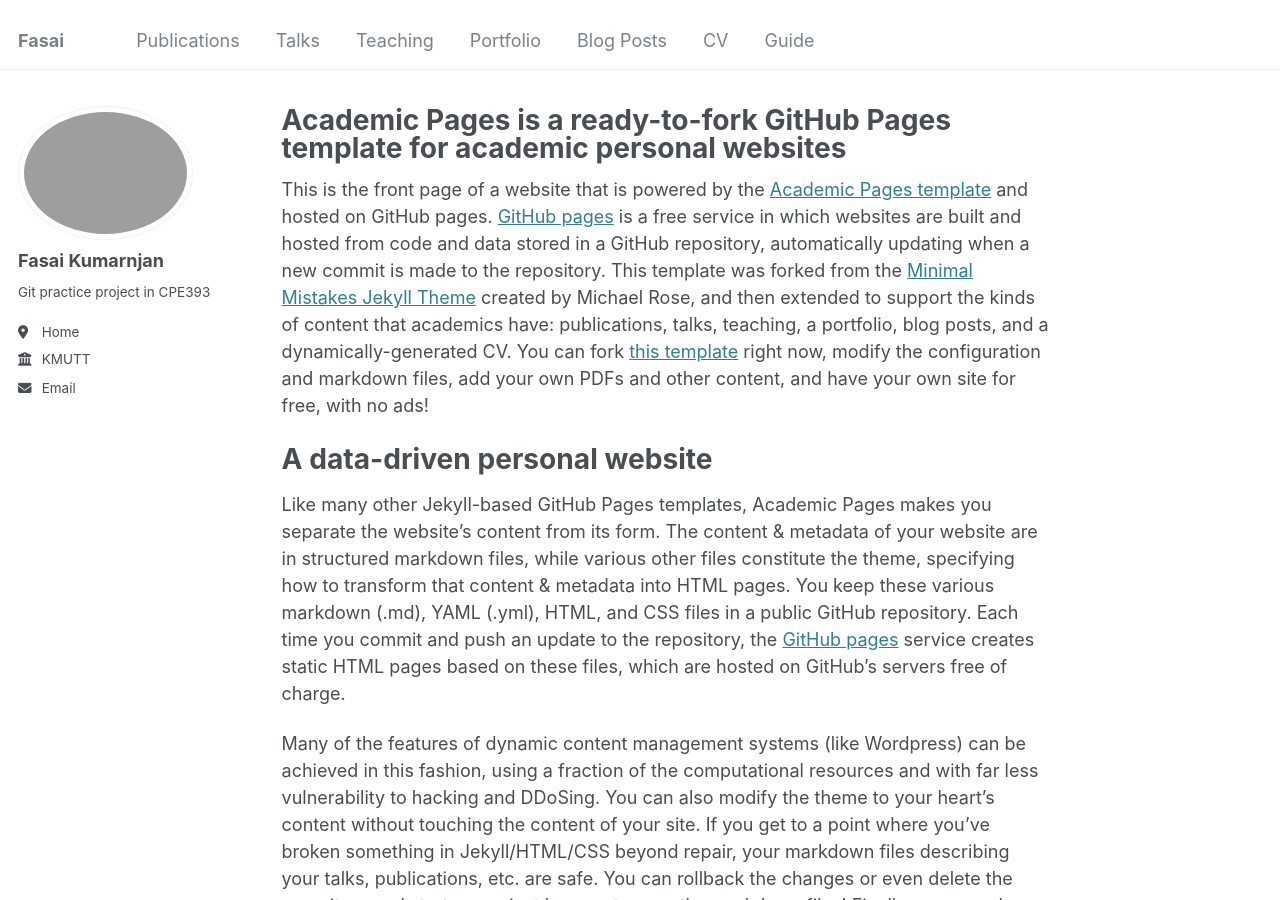
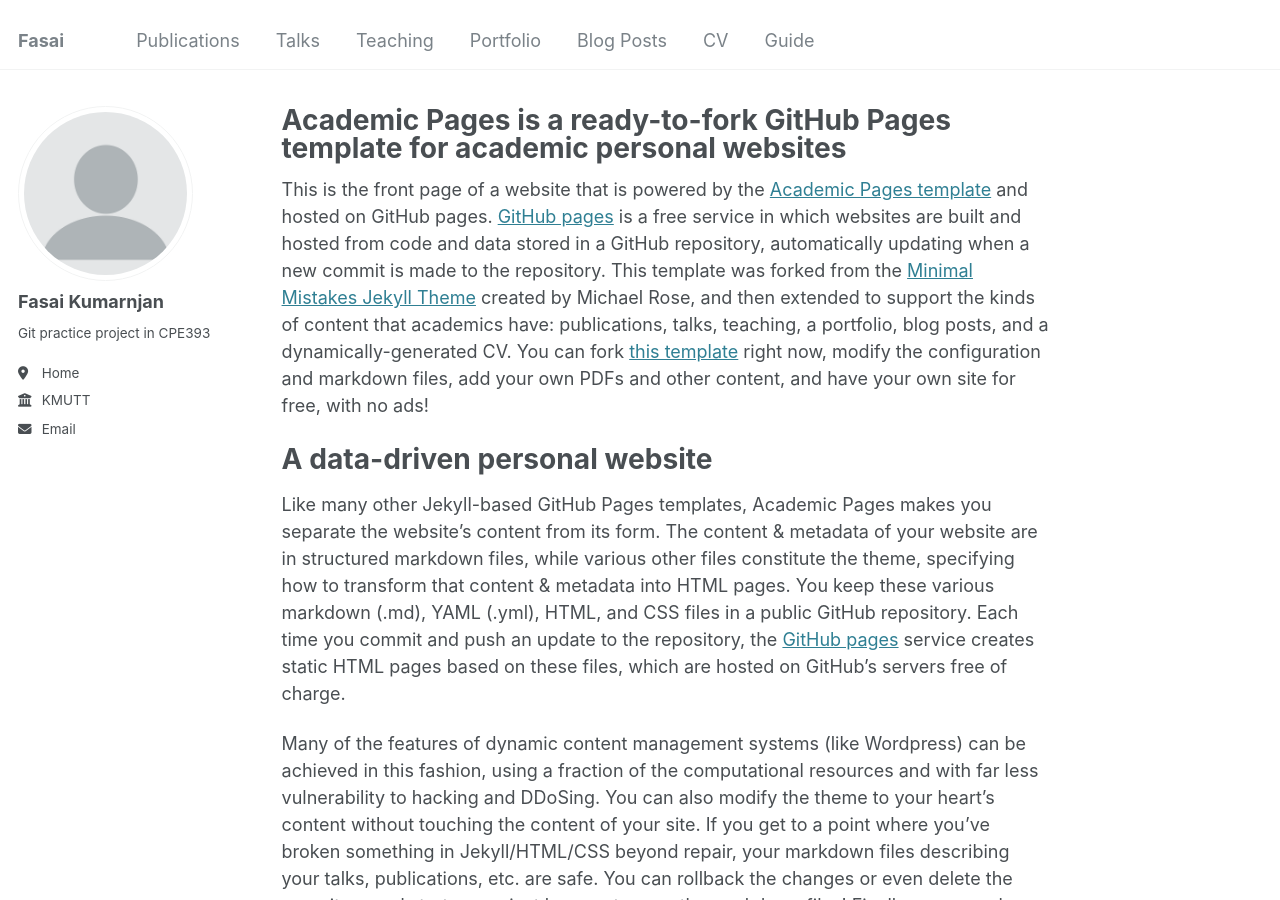
Before and after one commit to FasaiKJ/FasaiKJ.github.io, a Jekyll site: the page built from _pages/about.md, in a window 1280 px wide and 900 px high. Built offline with Jekyll 4.4.1, drawn with Linux system fonts in a browser that asks for light colours.

Commit message:
Update _config.yml

```diff
--- a/_config.yml
+++ b/_config.yml
@@ -21,7 +21,7 @@ repository               : "academicpages/academicpages.github.io"
 #               Additional customization can be done by editing /_includes/author-profile.html
 author:
   # Biographic information
-  avatar           : "cat.jpg"
+  avatar           : "profile.png"
   name             : "Fasai Kumarnjan"
   pronouns         : # example: "she/her"
   bio              : "Git practice project in CPE393"
```
